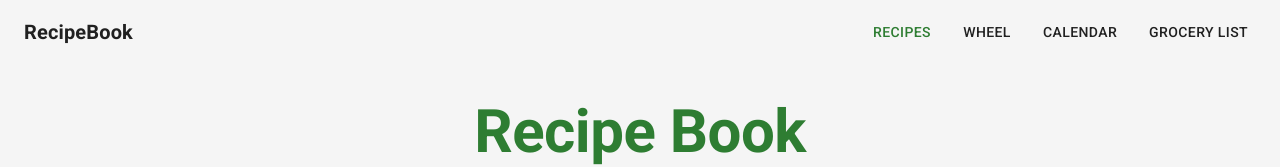
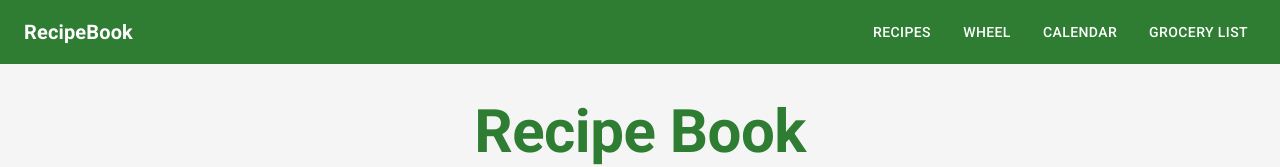
Before and after one commit to Pasionfruit/AbePasion, a React (Create React App) app: page /recipes in a window 1280 px wide. Shown: the top 167 px of the page. Built offline with nearby package versions, Linux system fonts and the light colour scheme.

Commit message:
Formats navbar

```diff
--- a/src/components/Navbar.tsx
+++ b/src/components/Navbar.tsx
@@ -51,7 +51,7 @@ const Navbar: React.FC = () => {
   );
 
   return (
-    <AppBar position="static" color="default" elevation={1}>
+    <AppBar position="static" color="primary" elevation={1}>
       <Toolbar>
         <Typography
           variant="h6"
@@ -60,7 +60,7 @@ const Navbar: React.FC = () => {
           sx={{
             flexGrow: 1,
             textDecoration: 'none',
-            color: 'inherit',
+            color: 'white',
             fontWeight: 'bold',
           }}
         >
@@ -83,7 +83,13 @@ const Navbar: React.FC = () => {
                 key={item.path}
                 component={Link}
                 to={item.path}
-                color={location.pathname === item.path ? 'primary' : 'inherit'}
+                color="inherit"
+                sx={{
+                  color: 'white',
+                  '&:hover': {
+                    backgroundColor: 'rgba(255, 255, 255, 0.1)',
+                  },
+                }}
               >
                 {item.label}
               </Button>
```
